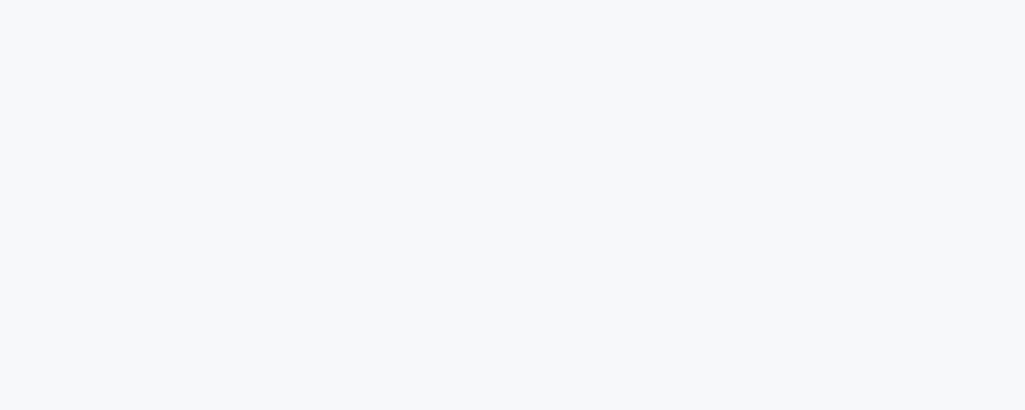
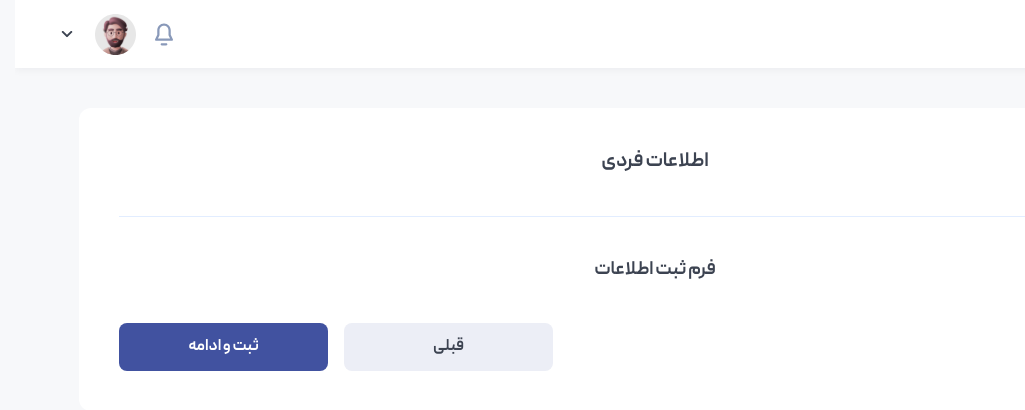
Before and after one commit to nimayaghouti/part-bank-vue, a Vue app: page /createaccount/personal-info in a window 1280 px wide. Before the commit this address had no page. Shown: the top 410 px of the page, without its empty margins (255-1280 px from the left). Built offline with nearby package versions, Linux system fonts and the light colour scheme.

Commit message:
feat: create account layout implemented and hendled by router

```diff
--- /dev/null
+++ b/src/layouts/CreateAccountLayout.vue
@@ -0,0 +1,87 @@
+<!-- CreateAccountLayout.vue -->
+<script setup>
+import { ref, watch } from 'vue'
+import { useRoute } from 'vue-router'
+import TheHeader from '@/components/common/TheHeader.vue'
+
+const route = useRoute()
+const pageTitle = ref('')
+const prevButtonText = ref('')
+const nextButtonText = ref('')
+
+watch(
+  () => route.meta,
+  (meta) => {
+    pageTitle.value = meta.title
+    prevButtonText.value = meta.prevButtonText
+    nextButtonText.value = meta.nextButtonText
+  },
+  { immediate: true }
+)
+</script>
+
+<template>
+  <TheHeader />
+  <main class="container container_watch-header">
+    <div class="create-account">
+      <h2 class="create-account__title">{{ pageTitle }}</h2>
+      <div class="create-account__seperator"></div>
+      <form class="create-account__form account-form">
+        <router-view />
+        <div class="create-account__buttons-wrapper">
+          <BaseButton
+            class="create-account__button"
+            :text="prevButtonText"
+            mode="button_secondary"
+            buttonType="button"
+          />
+          <BaseButton
+            class="create-account__button"
+            :text="nextButtonText"
+            mode="button_primary"
+            buttonType="submit"
+          />
+        </div>
+      </form>
+    </div>
+  </main>
+</template>
+
+<style lang="scss">
+.create-account {
+  @include flex($direction: column);
+  width: 90%;
+  max-width: 87.5rem;
+  padding: 2.5rem;
+  gap: 2.5rem;
+  border-radius: 0.75rem;
+  background: #fff;
+
+  &__title {
+    @include text-style($size: 1.25rem, $weight: 700);
+  }
+
+  &__seperator {
+    width: 100%;
+    height: 0.0625rem;
+    background-color: #e2edff;
+  }
+
+  &__form {
+    width: 100%;
+    @include flex($direction: column);
+    gap: 2.5rem;
+  }
+  &__buttons-wrapper {
+    align-self: flex-end;
+    display: flex;
+    width: 27.125rem;
+    height: 3rem;
+    gap: 1rem;
+  }
+
+  &__button {
+    max-width: 13rem;
+  }
+}
+</style>
--- a/src/layouts/MainLayout.vue
+++ b/src/layouts/DashboardLayout.vue
@@ -8,4 +8,4 @@ import TheHeader from '@/components/common/TheHeader.vue'
     <router-view />
   </main>
 </template>
-<style></style>
+<style lang="scss"></style>
--- a/src/router/index.js
+++ b/src/router/index.js
@@ -1,19 +1,9 @@
 import { createRouter, createWebHistory } from 'vue-router'
-import MainLayout from '@/layouts/MainLayout.vue'
 import LoginLayout from '@/layouts/LoginLayout.vue'
+import DashboardLayout from '@/layouts/DashboardLayout.vue'
+import CreateAccountLayout from '@/layouts/CreateAccountLayout.vue'
 
 const routes = [
-  {
-    path: '/',
-    component: MainLayout,
-    children: [
-      {
-        path: 'dashboard',
-        name: 'Dashboard',
-        component: () => import('@/views/DashboardView.vue')
-      }
-    ]
-  },
   {
     path: '/login',
     component: LoginLayout,
@@ -22,6 +12,29 @@ const routes = [
         path: '',
         name: 'login',
         component: () => import('@/views/LoginView.vue')
+      }
+    ]
+  },
+  {
+    path: '/dashboard',
+    component: DashboardLayout,
+    children: [
+      {
+        path: '',
+        name: 'Dashboard',
+        component: () => import('@/views/DashboardView.vue')
+      }
+    ]
+  },
+  {
+    path: '/createaccount',
+    component: CreateAccountLayout,
+    children: [
+      {
+        path: 'personal-info',
+        name: 'personal-info',
+        component: () => import('@/views/PersonalInfo.vue'),
+        meta: { title: 'اطلاعات فردی', prevButtonText: 'قبلی', nextButtonText: 'ثبت و ادامه' }
       }
     ]
   }
--- /dev/null
+++ b/src/views/PersonalInfo.vue
@@ -0,0 +1,7 @@
+<script setup></script>
+
+<template>
+  <h3>فرم ثبت اطلاعات</h3>
+</template>
+
+<style lang="scss"></style>
```
